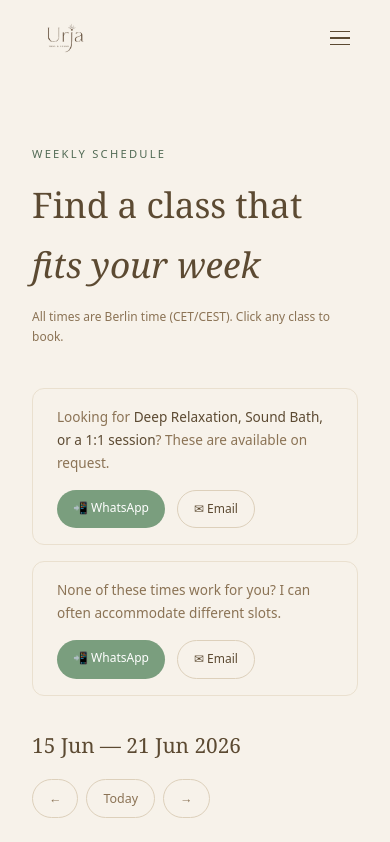
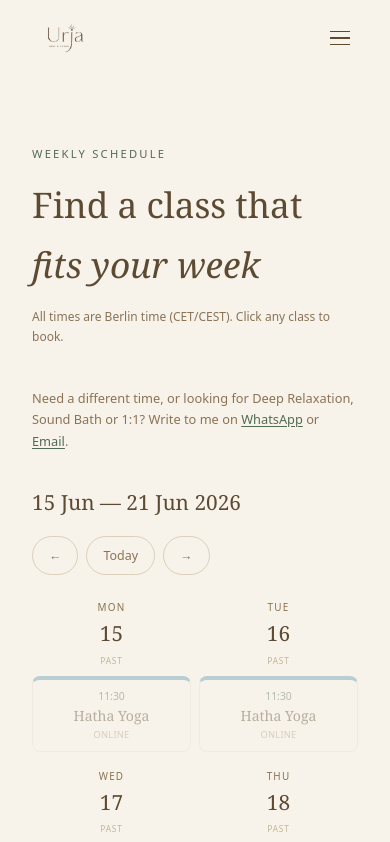
Before and after one commit to Urja/yoga, a Next.js app: page /schedule in a window 390 px wide. Shown: the top 842 px of the page. Built offline with nearby package versions, Linux system fonts and the light colour scheme.

Commit message:
Compact contact note into single inline paragraph for mobile

```diff
--- a/app/schedule/page.tsx
+++ b/app/schedule/page.tsx
@@ -48,23 +48,13 @@ export default function SchedulePage() {
           <p className="text-[0.75rem] text-[#8B7355] mt-1">All times are Berlin time (CET/CEST). Click any class to book.</p>
         </div>
 
-        {/* Special sessions note */}
-        <div className="bg-[#F7F2EA] border border-[#EAE0CF] rounded-xl px-6 py-4 mb-4 flex items-center justify-between flex-wrap gap-4">
-          <p className="text-[0.85rem] text-[#8B7355]">Looking for <span className="text-[#5C4A32] font-medium">Deep Relaxation, Sound Bath, or a 1:1 session</span>? These are available on request.</p>
-          <div className="flex gap-3 flex-wrap">
-            <a href="https://wa.me/+4917668954497?text=Hi!%20I%20would%20like%20to%20enquire%20about%20a%20Deep%20Relaxation%2C%20Sound%20Bath%20or%201-on-1%20session." target="_blank" rel="noopener noreferrer" className="text-[0.75rem] font-medium px-4 py-2 rounded-full bg-[#7A9E7E] text-white hover:bg-[#526B55] transition-all">📲 WhatsApp</a>
-            <a href="mailto:urjaramanandi@gmail.com?subject=Special%20session%20enquiry" className="text-[0.75rem] font-medium px-4 py-2 rounded-full border border-[#DDD0BB] text-[#5C4A32] hover:border-[#7A9E7E] transition-all">✉ Email</a>
-          </div>
-        </div>
-
-        {/* Flexible timing note */}
-        <div className="bg-[#F7F2EA] border border-[#EAE0CF] rounded-xl px-6 py-4 mb-8 flex items-center justify-between flex-wrap gap-4">
-          <p className="text-[0.85rem] text-[#8B7355]">None of these times work for you? I can often accommodate different slots.</p>
-          <div className="flex gap-3 flex-wrap">
-            <a href="https://wa.me/+4917668954497?text=Hi!%20I%20would%20like%20to%20join%20a%20class%20but%20the%20listed%20times%20don't%20work%20for%20me.%20Could%20we%20find%20another%20time?" target="_blank" rel="noopener noreferrer" className="text-[0.75rem] font-medium px-4 py-2 rounded-full bg-[#7A9E7E] text-white hover:bg-[#526B55] transition-all">📲 WhatsApp</a>
-            <a href="mailto:urjaramanandi@gmail.com?subject=Class%20timing%20request" className="text-[0.75rem] font-medium px-4 py-2 rounded-full border border-[#DDD0BB] text-[#5C4A32] hover:border-[#7A9E7E] transition-all">✉ Email</a>
-          </div>
-        </div>
+        {/* Contact note */}
+        <p className="text-[0.8rem] text-[#8B7355] mb-8">
+          Need a different time, or looking for Deep Relaxation, Sound Bath or 1:1? Write to me on{' '}
+          <a href="https://wa.me/+4917668954497?text=Hi!%20I%20have%20a%20question%20about%20your%20classes." target="_blank" rel="noopener noreferrer" className="text-[#526B55] underline underline-offset-2">WhatsApp</a>
+          {' '}or{' '}
+          <a href="mailto:urjaramanandi@gmail.com" className="text-[#526B55] underline underline-offset-2">Email</a>.
+        </p>
 
         {/* Week navigation */}
         <div className="flex items-center justify-between mb-6 flex-wrap gap-4">
```
